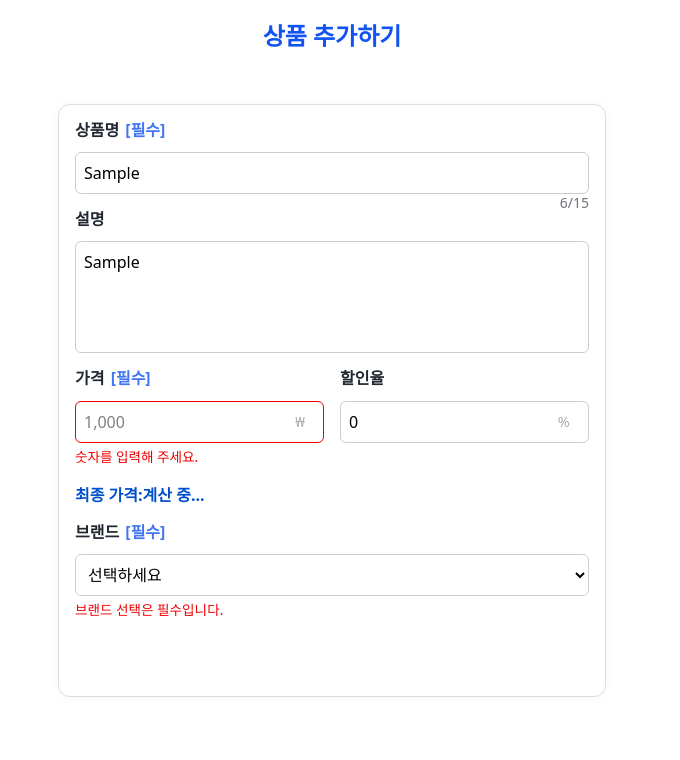
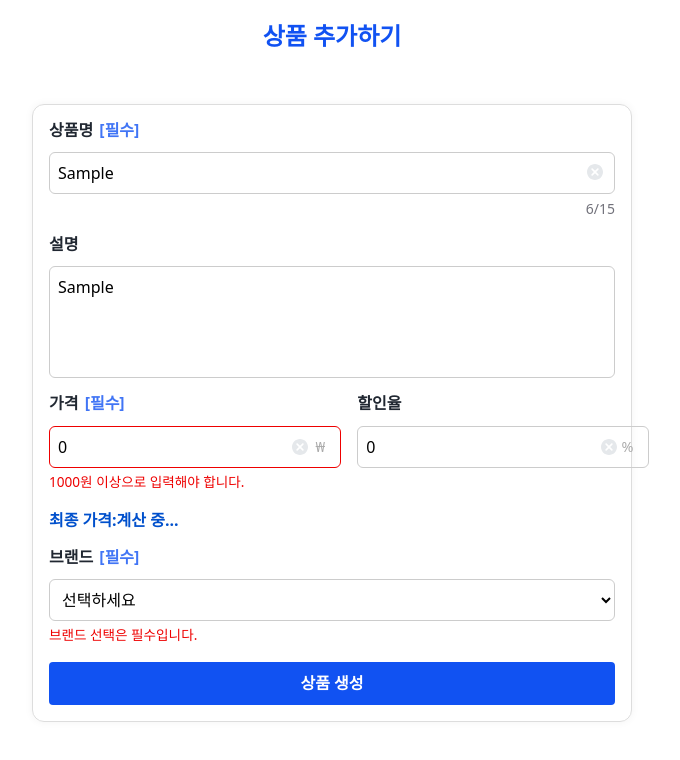
Before and after one commit to dev-Joy/weebur-assignment, a Next.js app: page /products/new in a window 1280 px wide. Both pictures are taken after typing "Sample", "Sample", "Sample", "Sample" into the empty fields and a click on the button "상품 생성". Shown: the top 760 px of the page, without its empty margins (308-988 px from the left). Built offline with nearby package versions, Linux system fonts and the light colour scheme.

Commit message:
[fix] productForm handleClear and refactoring

```diff
--- a/src/app/components/forms/Input.tsx
+++ b/src/app/components/forms/Input.tsx
@@ -1,7 +1,12 @@
 'use client';
 
 import React from 'react';
-import { UseFormRegisterReturn } from 'react-hook-form';
+import {
+  FieldValues,
+  Path,
+  UseFormRegisterReturn,
+  UseFormSetValue,
+} from 'react-hook-form';
 import {
   ErrorText,
   FormGroup,
@@ -11,37 +16,43 @@ import {
   UnitLabel,
   FormTextCount,
   FormRequired,
+  FormFooterRow,
+  ClearButton,
 } from '@/app/ui/form';
+import Clear from '@/app/icon/clear';
 
-interface BaseProps {
+interface BaseProps<T extends FieldValues> {
+  label: string;
   type: 'text' | 'number';
-  label: string;
+  required?: boolean;
+  placeholder?: string;
+  error?: string;
   register?: UseFormRegisterReturn;
-  required?: boolean;
-  error?: string;
+  setValue?: UseFormSetValue<T>;
 }
 
-interface TextInputProps extends BaseProps {
+interface TextInputProps<T extends FieldValues> extends BaseProps<T> {
   type: 'text';
   maxLength?: number;
-  value?: string;
+  value: string;
 }
 
-interface NumberInputProps extends BaseProps {
+interface NumberInputProps<T extends FieldValues> extends BaseProps<T> {
   type: 'number';
-  value: number | undefined;
+  value: string | number | undefined;
   id: string;
   unit?: string;
-  placeholder?: string;
-  onChange: (e: React.ChangeEvent<HTMLInputElement>) => void;
+  maxNum?: number;
+  onChange: (value: string | number) => void;
 }
 
-type Props = TextInputProps | NumberInputProps;
+type Props<T extends FieldValues> = TextInputProps<T> | NumberInputProps<T>;
 
-export default function Input(props: Props) {
-  const { label, required, error, register, type } = props;
+export default function Input<T extends FieldValues>(props: Props<T>) {
+  const { label, type, required, placeholder, error, setValue, register } =
+    props;
 
-  const id = register?.name ?? ('id' in props ? props.id : undefined);
+  const id = props?.register?.name ?? ('id' in props ? props.id : undefined);
 
   const allowOnlyNumberKeys = (e: React.KeyboardEvent<HTMLInputElement>) => {
     const isNumberKey = /^[0-9]$/.test(e.key);
@@ -51,44 +62,104 @@ export default function Input(props: Props) {
     }
   };
 
-  const inputElement =
-    type === 'number' ? (
+  const handleNumber = (fieldOnChange: (value: number) => void) => {
+    return (e: React.ChangeEvent<HTMLInputElement>) => {
+      const raw = e.target.value.replace(/,/g, '');
+      let numeric = Number(raw);
+
+      if (isNaN(numeric)) numeric = 0;
+      if (props.type === 'number' && props.maxNum !== undefined) {
+        numeric = Math.min(numeric, props.maxNum);
+      }
+      fieldOnChange(numeric);
+    };
+  };
+
+  const fieldName = (register?.name ?? id) as Path<T> | undefined;
+
+  const handleClear = () => {
+    if (setValue && fieldName) {
+      const defaultValue = '' as T[typeof fieldName];
+
+      setValue(fieldName, defaultValue, {
+        shouldDirty: true,
+        shouldTouch: true,
+      });
+    }
+
+    if (props.type === 'number') {
+      props.onChange('');
+    }
+  };
+
+  const renderNumberInput = () => {
+    if (props.type !== 'number') return null;
+    const { value, onChange, unit } = props;
+    return (
+      <>
         <UnitWrapper>
           <FormInput
             {...register}
             id={id}
             $hasError={!!error}
             type='text'
-          value={props.value?.toLocaleString() ?? ''}
-          placeholder={props.placeholder}
-          onChange={props.onChange}
+            value={value?.toLocaleString() ?? ''}
+            placeholder={placeholder}
+            onChange={handleNumber(onChange)}
             onKeyDown={allowOnlyNumberKeys}
           />
-        {props.unit && <UnitLabel>{props.unit}</UnitLabel>}
+          {value !== undefined && value !== null && value !== '' && (
+            <ClearButton
+              onClick={handleClear}
+              $IsNumber={true}
+            >
+              <Clear />
+            </ClearButton>
+          )}
+
+          {unit && <UnitLabel>{unit}</UnitLabel>}
         </UnitWrapper>
-    ) : (
+        {error && <ErrorText>{error}</ErrorText>}
+      </>
+    );
+  };
+
+  const renderTextInput = () => {
+    if (props.type !== 'text') return null;
+    const { value, placeholder, maxLength } = props;
+    return (
       <>
         <FormInput
           {...register}
           id={id}
           $hasError={!!error}
-          maxLength={props.maxLength}
+          placeholder={placeholder}
+          maxLength={maxLength}
         />
-        {props.maxLength && (
+        {value && (
+          <ClearButton onClick={handleClear}>
+            <Clear />
+          </ClearButton>
+        )}
+
+        <FormFooterRow $hasError={!!error}>
+          {error && <ErrorText>{error}</ErrorText>}
+          {maxLength && (
             <FormTextCount>
-            {props.value?.length ?? 0}/{props.maxLength}
+              {value?.length ?? 0}/{maxLength}
             </FormTextCount>
           )}
+        </FormFooterRow>
       </>
     );
+  };
 
   return (
     <FormGroup>
       <FormLabel htmlFor={id}>
         {label} {required && <FormRequired>[필수]</FormRequired>}
       </FormLabel>
-      {inputElement}
-      {error && <ErrorText>{error}</ErrorText>}
+      {type === 'number' ? renderNumberInput() : renderTextInput()}
     </FormGroup>
   );
 }
--- a/src/app/components/forms/TextArea.tsx
+++ b/src/app/components/forms/TextArea.tsx
@@ -10,15 +10,17 @@ import {
 interface Props {
   label: string;
   value?: string;
+  placeholder?: string;
   maxLength?: number;
   register: UseFormRegisterReturn;
 }
 
 export default function TextAreaInput({
   label,
+  value,
+  placeholder,
+  maxLength,
   register,
-  value,
-  maxLength,
 }: Props) {
   const ref = useRef<HTMLTextAreaElement>(null);
 
@@ -40,6 +42,7 @@ export default function TextAreaInput({
           ref.current = e;
         }}
         rows={4}
+        placeholder={placeholder}
       />
       {maxLength && (
         <FormTextCount>
--- /dev/null
+++ b/src/app/icon/clear.tsx
@@ -0,0 +1,16 @@
+export default function clear() {
+  return (
+    <div>
+      <svg
+        viewBox='0 0 24 24'
+        fill='#E5E8EB'
+        xmlns='http://www.w3.org/2000/svg'
+        height='24px'
+        width='24px'
+        color='#E5E8EB'
+      >
+        <path d='M12 4C7.576 4 4 7.576 4 12C4 16.424 7.576 20 12 20C16.424 20 20 16.424 20 12C20 7.576 16.424 4 12 4ZM15.44 15.44C15.128 15.752 14.624 15.752 14.312 15.44L12 13.128L9.688 15.44C9.376 15.752 8.872 15.752 8.56 15.44C8.248 15.128 8.248 14.624 8.56 14.312L10.872 12L8.56 9.688C8.248 9.376 8.248 8.872 8.56 8.56C8.872 8.248 9.376 8.248 9.688 8.56L12 10.872L14.312 8.56C14.624 8.248 15.128 8.248 15.44 8.56C15.752 8.872 15.752 9.376 15.44 9.688L13.128 12L15.44 14.312C15.744 14.616 15.744 15.128 15.44 15.44Z' />
+      </svg>
+    </div>
+  );
+}
--- a/src/app/products/components/ProductForm.tsx
+++ b/src/app/products/components/ProductForm.tsx
@@ -1,6 +1,6 @@
 'use client';
 
-import React, { useEffect, useMemo, useRef } from 'react';
+import React, { useMemo } from 'react';
 import { Controller, useForm, useWatch } from 'react-hook-form';
 import { zodResolver } from '@hookform/resolvers/zod';
 import { useRouter } from 'next/navigation';
@@ -20,6 +20,7 @@ export default function ProductForm() {
     register,
     handleSubmit,
     control,
+    setValue,
     formState: { errors },
   } = useForm<ProductType>({
     resolver: zodResolver(productSchema),
@@ -30,15 +31,6 @@ export default function ProductForm() {
   const price = useWatch({ control, name: 'price' });
   const discountPercentage = useWatch({ control, name: 'discountPercentage' });
   const description = useWatch({ control, name: 'description' });
-
-  const descriptionRef = useRef<HTMLTextAreaElement>(null);
-  useEffect(() => {
-    const el = descriptionRef.current;
-    if (el) {
-      el.style.height = 'auto';
-      el.style.height = `${el.scrollHeight}px`;
-    }
-  }, [description]);
 
   const finalPrice = useMemo(() => {
     if (typeof price !== 'number' || price <= 0) return 0;
@@ -59,28 +51,6 @@ export default function ProductForm() {
     }
   };
 
-  const handlePriceChange = (fieldOnChange: (value: number) => void) => {
-    return (e: React.ChangeEvent<HTMLInputElement>) => {
-      const raw = e.target.value.replace(/,/g, '');
-      const numeric = Number(raw);
-      if (!isNaN(numeric)) {
-        fieldOnChange(numeric);
-      }
-    };
-  };
-
-  const handleDiscountChange = (fieldOnChange: (value: number) => void) => {
-    return (e: React.ChangeEvent<HTMLInputElement>) => {
-      const raw = e.target.value.replace(/[^0-9]/g, '');
-      let numeric = Number(raw);
-      if (isNaN(numeric)) {
-        numeric = 0;
-      }
-      numeric = Math.min(numeric, 99);
-      fieldOnChange(numeric);
-    };
-  };
-
   return (
     <Form onSubmit={handleSubmit(onSubmit)}>
       <Input
@@ -90,11 +60,13 @@ export default function ProductForm() {
         maxLength={15}
         value={title}
         register={register('title')}
+        setValue={setValue}
         error={errors.title?.message}
       />
 
       <TextArea
         label='설명'
+        placeholder='상품에 대한 설명입니다.'
         value={description}
         register={register('description')}
       />
@@ -112,7 +84,8 @@ export default function ProductForm() {
               placeholder='1,000'
               unit='₩'
               value={field.value}
-              onChange={handlePriceChange(field.onChange)}
+              onChange={field.onChange}
+              setValue={setValue}
               error={errors.price?.message}
             />
           )}
@@ -129,7 +102,8 @@ export default function ProductForm() {
               placeholder='0'
               unit='%'
               value={field.value}
-              onChange={handleDiscountChange(field.onChange)}
+              onChange={field.onChange}
+              maxNum={99}
             />
           )}
         />
--- a/src/app/ui/button.tsx
+++ b/src/app/ui/button.tsx
@@ -22,7 +22,9 @@ const StyledButton = styled.button<{
   transition: background-color 0.3s ease;
 
   background-color: ${({ variant }) =>
-    variant === 'primary' ? 'var(--color-primary)' : 'var(--color-secondary)'};
+    variant === 'primary'
+      ? 'var(--button-bg-primary)'
+      : 'var(--button-bg-secondary)'};
   color: ${({ variant }) =>
     variant === 'primary'
       ? 'var(--button-text-primary)'
--- a/src/app/ui/form.tsx
+++ b/src/app/ui/form.tsx
@@ -39,8 +39,18 @@ export const FormRequired = styled.span`
   color: rgb(65, 117, 245);
 `;
 
+export const FormInputWrapper = styled.div`
+  display: flex;
+  align-items: center;
+  border: 1px solid #e5e8eb;
+  border-radius: 6px;
+  padding: 10px 12px;
+  background-color: #f9fafb;
+`;
+
 export const FormInput = styled.input<{ $hasError?: boolean }>`
   padding: 0.5rem;
+  padding-right: 3.2rem;
   border: 1px solid ${({ $hasError }) => ($hasError ? '#e00' : '#ccc')};
   border-radius: 6px;
 
@@ -82,24 +92,8 @@ export const FormSelect = styled.select`
 `;
 
 export const FormTextCount = styled.span`
-  position: absolute;
   color: #71717a;
   font-size: 0.875rem;
-  bottom: -1.2rem;
-  right: 0;
-`;
-
-export const UnitWrapper = styled.div`
-  position: relative;
-`;
-
-export const UnitLabel = styled.span`
-  position: absolute;
-  top: 50%;
-  right: 1.2rem;
-  transform: translateY(-50%);
-  color: #aaa;
-  font-size: 0.9rem;
 `;
 
 export const ErrorText = styled.span`
@@ -107,7 +101,42 @@ export const ErrorText = styled.span`
   font-size: 0.85rem;
 `;
 
+export const FormFooterRow = styled.div<{ $hasError?: boolean }>`
+  display: flex;
+  justify-content: ${({ $hasError }) =>
+    $hasError ? 'space-between' : 'flex-end'};
+  align-items: center;
+`;
+
+export const UnitWrapper = styled.div`
+  position: relative;
+  width: 100%;
+`;
+
+export const UnitLabel = styled.span`
+  position: absolute;
+  top: 50%;
+  right: 1rem;
+  transform: translateY(-50%);
+  color: #aaa;
+  font-size: 0.9rem;
+`;
+
+export const ClearButton = styled.button<{ $IsNumber?: boolean }>`
+  position: absolute;
+  top: 52%;
+  right: ${({ $IsNumber }) => ($IsNumber ? '1.8rem' : '0.5rem')};
+  transform: translateY(-50%);
+  background: transparent;
+  border: none;
+  padding: 0;
+  cursor: pointer;
+`;
+
 export const PriceInfo = styled.div`
+  max-width: 250px;
   font-weight: 600;
   color: #0050cc;
+  word-break: break-word;
+  white-space: normal;
 `;
```
Lines whose indentation alone changed are shown as unchanged.
